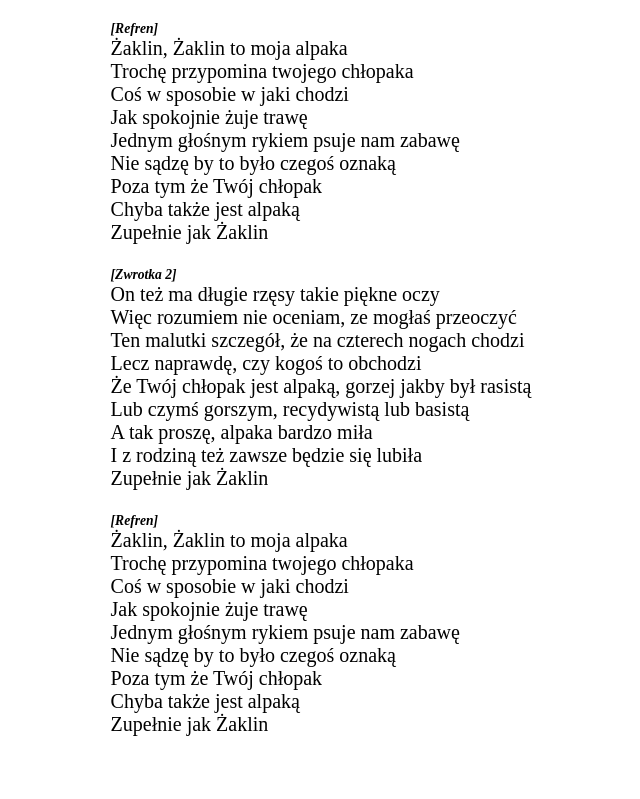
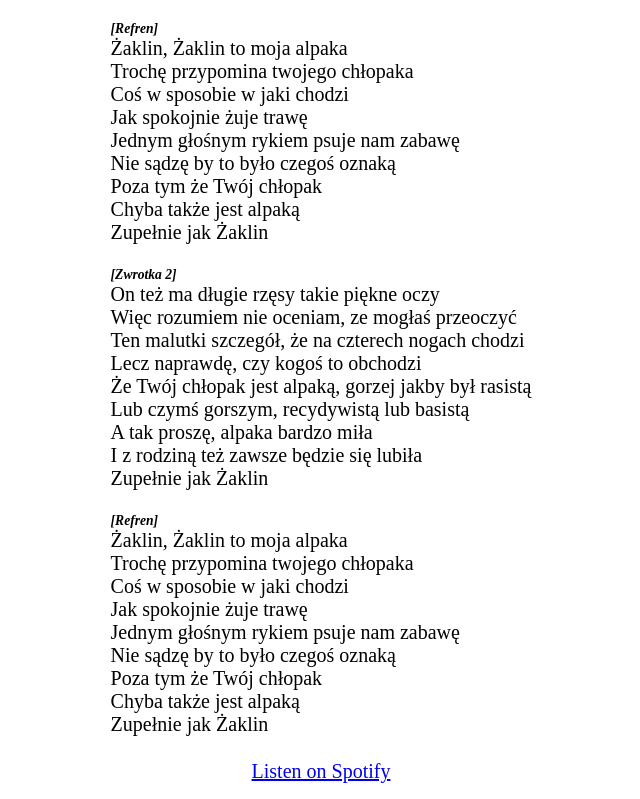
Before and after one commit to soneika/learning-git, a plain HTML site: page index.html in a window 1280 px wide. Shown: the part 326-1125 px from the top of the page, without its empty margins (319-959 px from the left). Before the commit the page ends 1070 px from the top, so only its background shows below. Drawn offline with Linux system fonts and the light colour scheme.

Commit message:
Add link to spotify

```diff
--- a/css/style.css
+++ b/css/style.css
@@ -16,3 +16,8 @@ section {
     font-style: italic;
     font-size: 0.85rem;
 }
+
+.ref-link{
+    margin-top: 1rem;
+    padding: 0.5rem 0;
+}
--- a/index.html
+++ b/index.html
@@ -57,7 +57,9 @@
         Chyba także jest alpaką <br>
         Zupełnie jak Żaklin <br>
     </div>
-
+    <div class="ref-link">
+        <a href="https://open.spotify.com/track/65pbRWEDI0fVyzGKluwTdY?si=809101ea0be24073" target="_blank">Listen on Spotify</a>
+    </div>
 </section>
 
 <body>
```
